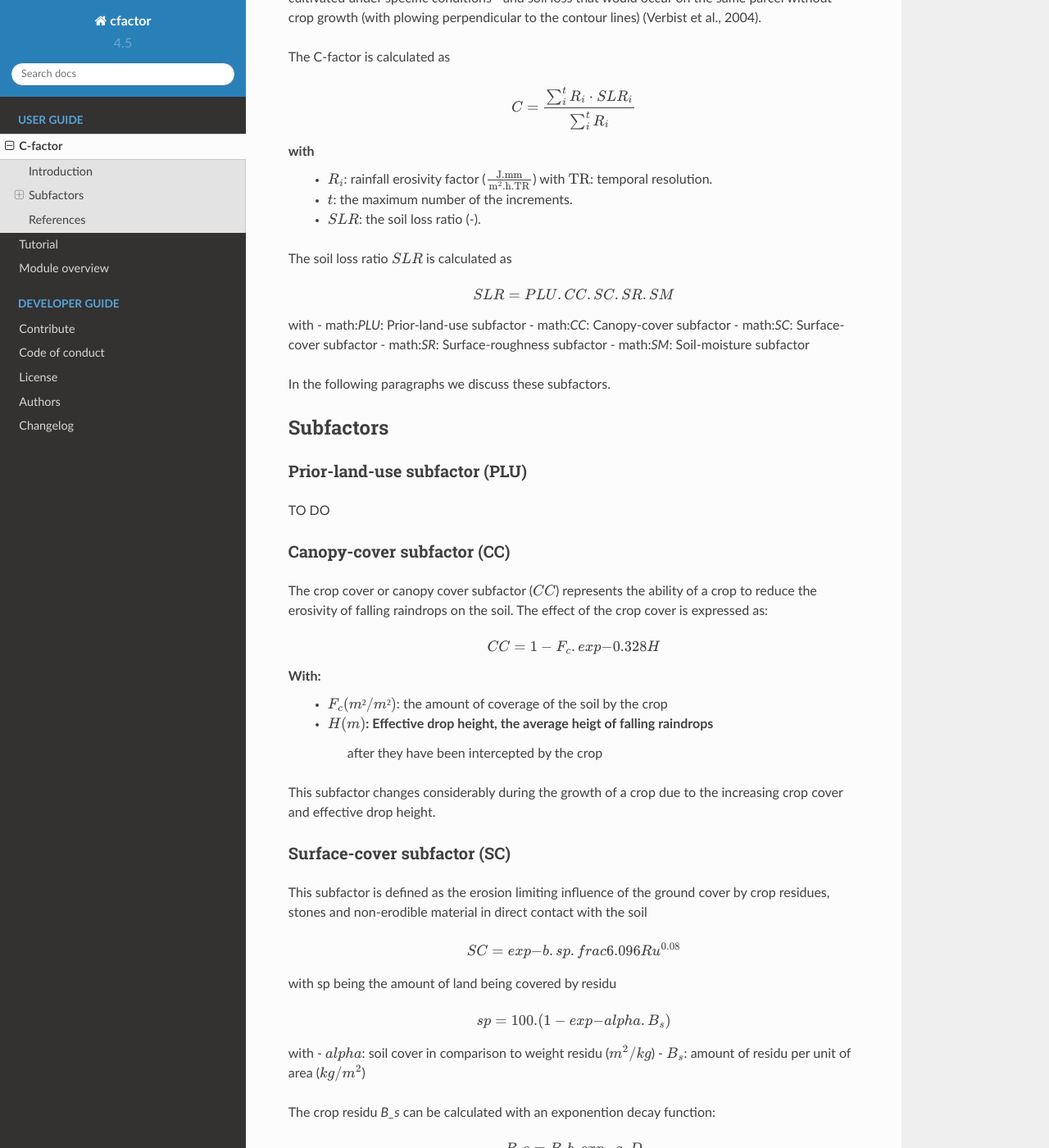
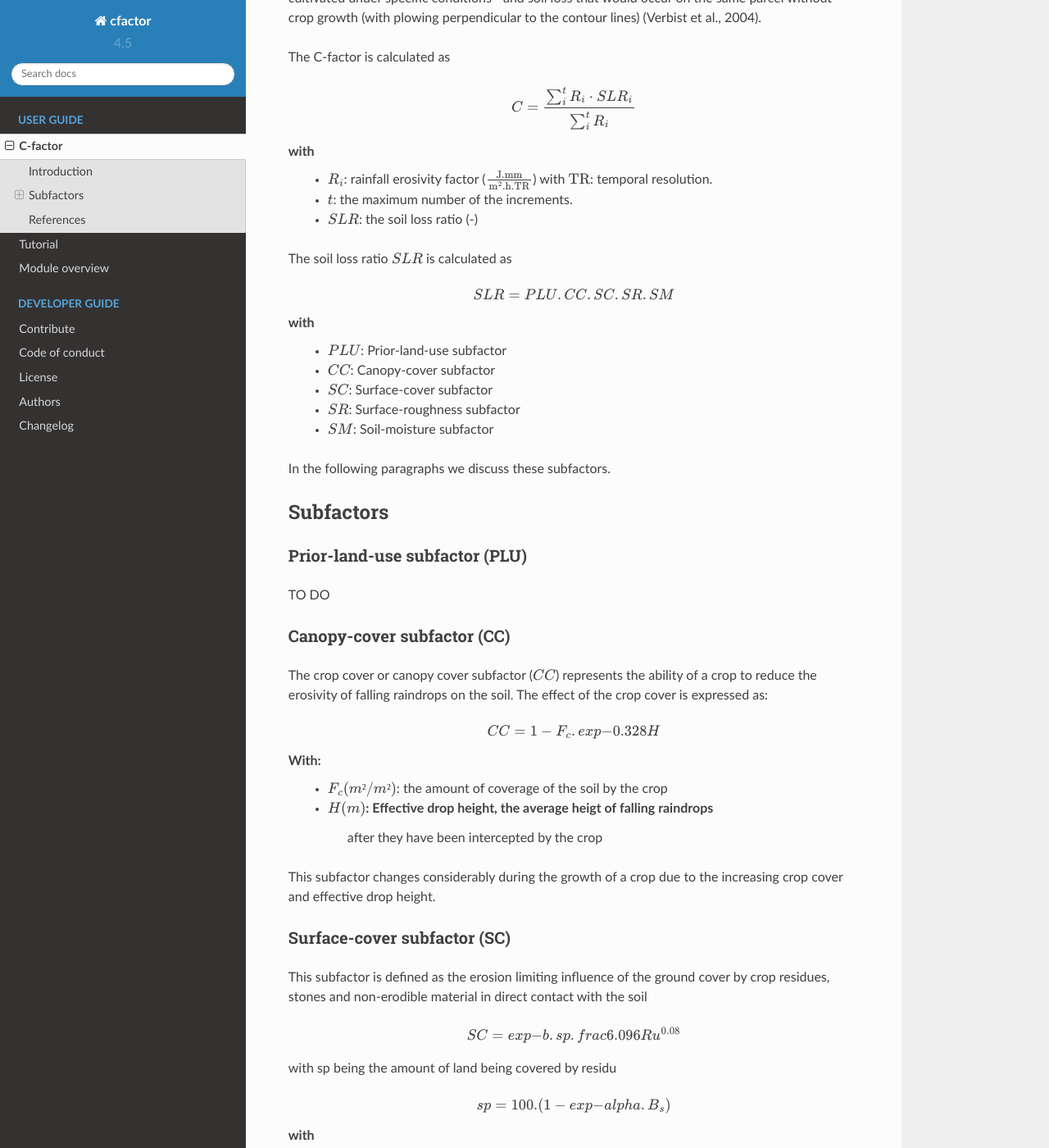
Before and after one commit to watem-sedem/cfactor, a Sphinx documentation site: the page built from docs/cfactor.rst, in a window 1280 px wide and 1400 px high, scrolled down 302 px. Shown: the whole window at 82% size. Built offline with Sphinx 7.4.7 and the Read the Docs theme 2.0.0, drawn with Linux system fonts in a browser that asks for light colours; pages that are not in the unit, such as notebooks, are missing from menus; some of the changed text lies outside the part shown.

Commit message:
Fix syntax

```diff
--- a/docs/cfactor.rst
+++ b/docs/cfactor.rst
@@ -22,7 +22,7 @@
 with
  - :math:`R_i`: rainfall erosivity factor (:math:`\frac{\text{J.mm}}{\text{m}^2.\text{h.TR}}`) with :math:`\text{TR}`: temporal resolution.
  - :math:`t`: the maximum number of the increments.
- - :math:`SLR`: the soil loss ratio (-).
+ - :math:`SLR`: the soil loss ratio (-)
 
 The soil loss ratio :math:`SLR` is calculated as
 
@@ -30,11 +30,11 @@
     SLR = PLU.CC.SC.SR.SM
 
 with
-- math:`PLU`: Prior-land-use subfactor
-- math:`CC`: Canopy-cover subfactor
-- math:`SC`: Surface-cover subfactor
-- math:`SR`: Surface-roughness subfactor
-- math:`SM`: Soil-moisture subfactor
+ - :math:`PLU`: Prior-land-use subfactor
+ - :math:`CC`: Canopy-cover subfactor
+ - :math:`SC`: Surface-cover subfactor
+ - :math:`SR`: Surface-roughness subfactor
+ - :math:`SM`: Soil-moisture subfactor
 
 In the following paragraphs we discuss these subfactors.
 
@@ -83,8 +83,8 @@
     sp = 100.(1-exp{-\\alpha.B_s})
 
 with
-- :math:`alpha`: soil cover in comparison to weight residu (:math:`m^2/kg`)
-- :math:`B_s`: amount of residu per unit of area (:math:`kg/m^2`)
+ - :math:`alpha`: soil cover in comparison to weight residu (:math:`m^2/kg`)
+ - :math:`B_s`: amount of residu per unit of area (:math:`kg/m^2`)
 
 The crop residu `B_s` can be calculated with an exponention decay function:
 
@@ -93,10 +93,10 @@
 
 
 with
-- :math:`B_se`: amount of crop residu at end of period (kg dry matter . :math:`m^{-2}`)
-- :math:`B_sb`: amount of crop residu at start of period (kg dry matter . :math:`m^{-2}`)
-- :math:`a`: harvest decay coefficient
-- :math:`D`: number of days
+ - :math:`B_se`: amount of crop residu at end of period (kg dry matter . :math:`m^{-2}`)
+ - :math:`B_sb`: amount of crop residu at start of period (kg dry matter . :math:`m^{-2}`)
+ - :math:`a`: harvest decay coefficient
+ - :math:`D`: number of days
 
 The harvest decay coefficient :math:`a` is calculated as
 
@@ -123,7 +123,7 @@
     - :math:`T_a`: average temperature in half-montlhy period (°F)
     - :math:`T_0`: optimal temperature for decay (°F)
     - :math:`A`: coefficient used to express the shape of the decay function
-     as a function of temperature.
+      as a function of temperature.
 
 Surface-roughness subfactor (SR)
 ^^^^^^^^^^^^^^^^^^^^^^^^^^^^^^^^
```
